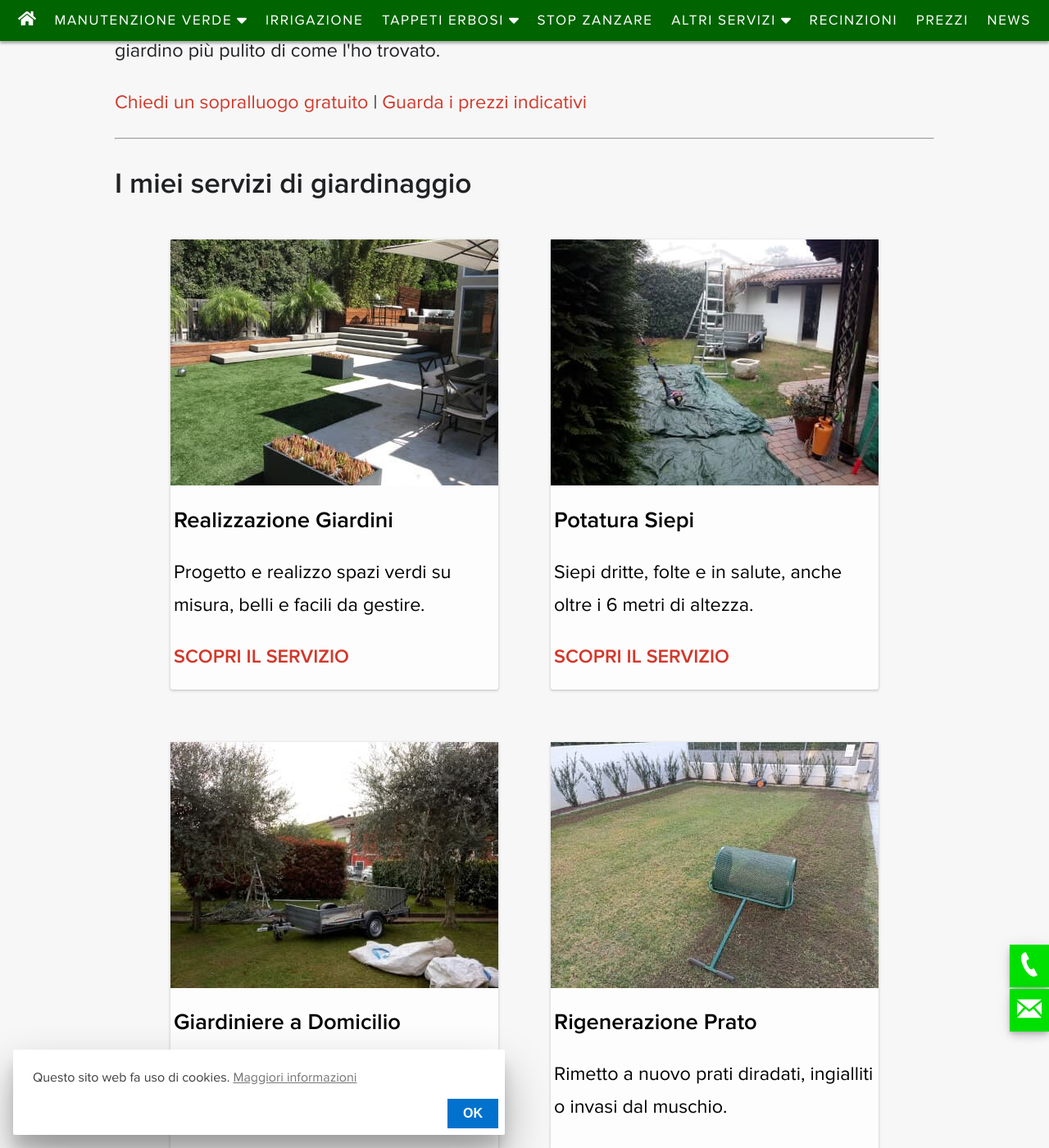
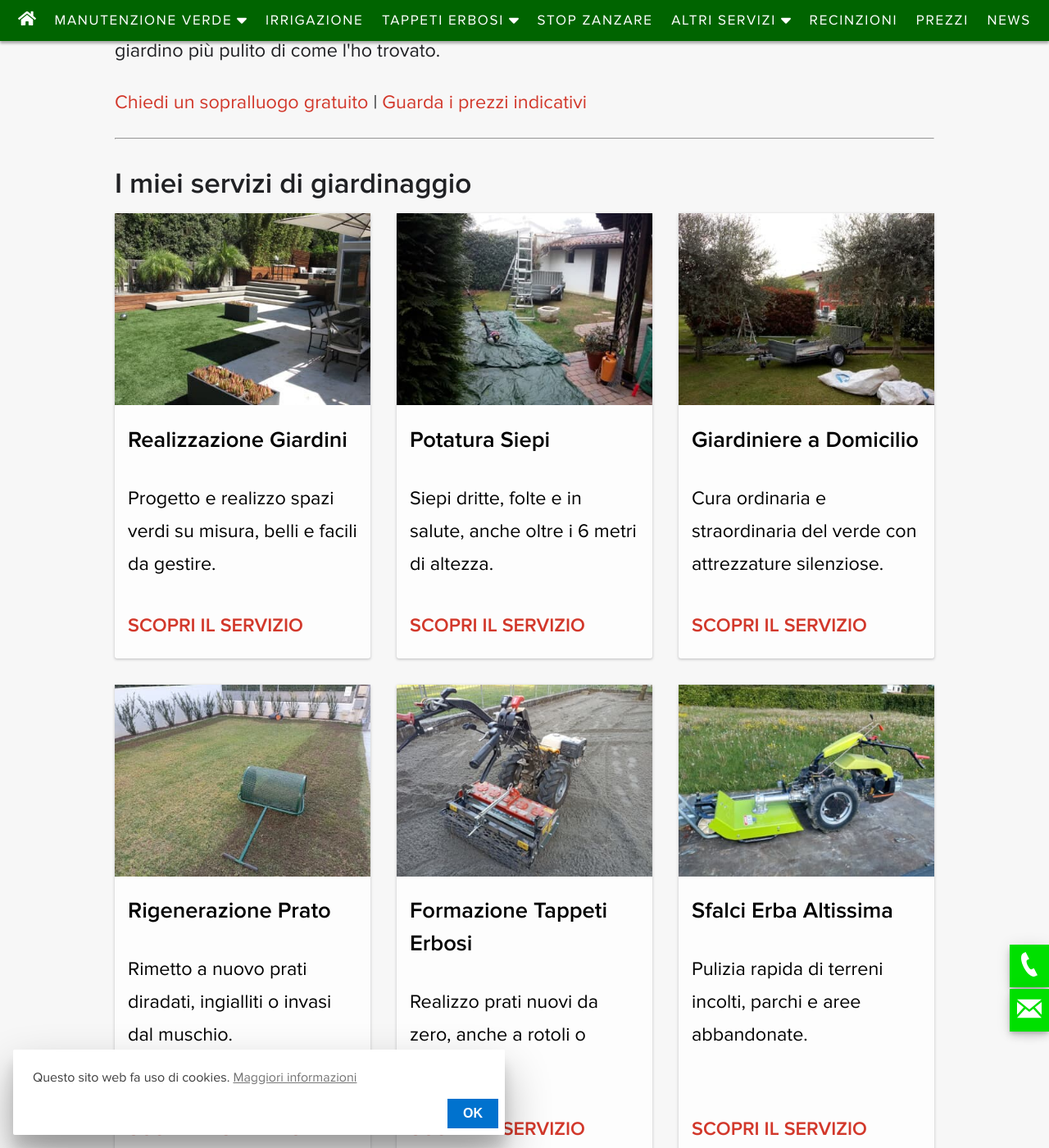
Before and after one commit to enricocaputo/enricocaputo.github.io, a Jekyll site: the page built from index.html, in a window 1280 px wide and 1400 px high, scrolled down 2046 px. Shown: the whole window at 82% size. Built offline with Jekyll 4.4.1, drawn with Linux system fonts in a browser that asks for light colours.

Commit message:
.list-collection

```diff
--- a/_sass/_base.scss
+++ b/_sass/_base.scss
@@ -147,24 +147,47 @@ hr {
 .list-collection {
   text-align: center;
   color: #000;
-  div {
-    margin-left: 4px;
+
+  ul {
+    display: grid;
+    grid-template-columns: repeat(auto-fit, minmax(300px, 1fr));
+    gap: 2rem;
+    align-items: stretch;
   }
-  h3 {
-    margin-bottom: 0;
+
+  ul li {
+    background: #fdfdfd;
+    display: flex;
+    flex-direction: column;
+    text-align: left;
+    border-radius: 3px;
+    padding-bottom: 20px;
+    box-shadow: 0 1px 1px 0 rgba(60, 64, 67, 0.08), 0 1px 3px 1px rgba(60, 64, 67, 0.16);
   }
-  ul li {
-      background: #fdfdfd;
-      display: inline-block;
-      vertical-align: top;
-      text-align: left;
-      margin: 2rem;
-      max-width: 400px;
-      border-radius: 3px;
-      padding-bottom: 20px;
-      box-shadow: 0 1px 1px 0 rgba(60,64,67,.08),0 1px 3px 1px rgba(60,64,67,.16);
+
+  article {
+    display: flex;
+    flex-direction: column;
+    height: 100%;
+
+    div {
+      display: flex;
+      flex-direction: column;
+      flex-grow: 1;
+      padding: 0 16px;
+    }
+
+    a {
+      margin-top: auto;
+      padding-top: 12px;
     }
   }
+
+  h2, .h3 {
+    margin-bottom: 0.3em;
+  }
+}
+
 
 .name {
   font-size: 1em;
@@ -280,10 +303,4 @@ table {
     padding: 25px 0;
     position: relative;
   }
-
-  .list-collection {
-    ul li {
-      margin: 2em 0;
-    }
-  }
 }
```
